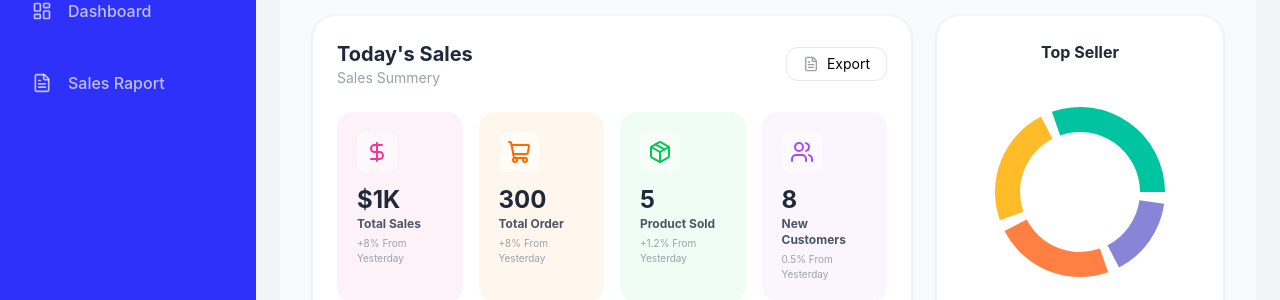
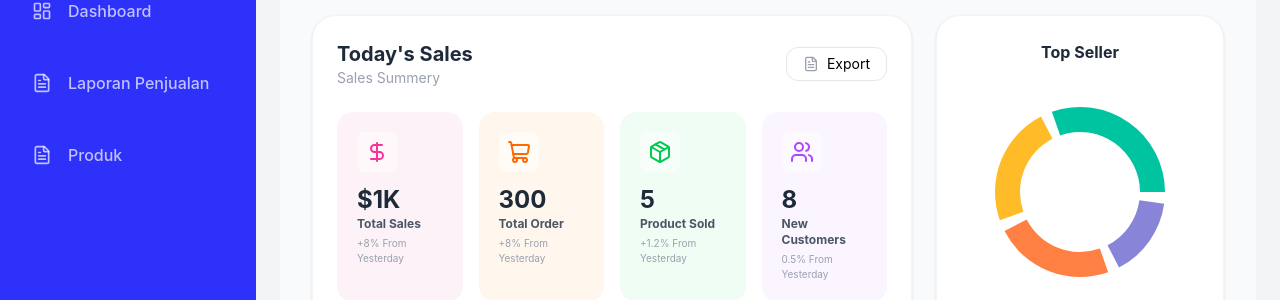
Before and after one commit to zack11112022/Sistem-Keuangan-ViennaAdmins, a React (Vite) app: page / in a window 1280 px wide. Shown: the part 121-421 px from the top of the page. Built offline with nearby package versions, Linux system fonts and the light colour scheme.

Commit message:
Pindahin lokasi file products sama perapian halaman login

```diff
--- a/index.html
+++ b/index.html
@@ -4,7 +4,7 @@
     <meta charset="UTF-8" />
     <link rel="icon" type="image/svg+xml" href="/favicon.svg" />
     <meta name="viewport" content="width=device-width, initial-scale=1.0" />
-    <title>bpf</title>
+    <title>ViennaAdmins</title>
   </head>
   <body>
     <div id="root"></div>
--- a/src/layout/Sidebar.jsx
+++ b/src/layout/Sidebar.jsx
@@ -6,7 +6,8 @@ const Sidebar = () => {
   // Menu disesuaikan dengan gambar: Dashboard dan Sales Raport
   const menuItems = [
     { name: 'Dashboard', icon: <LayoutDashboard size={20} />, path: '/dashboard' },
-    { name: 'Sales Raport', icon: <FileText size={20} />, path: '/sales-raport' },
+    { name: 'Laporan Penjualan', icon: <FileText size={20} />, path: '/sales-raport' },
+    { name: 'Produk', icon: <FileText size={20} />, path: '/sales-raport' },
   ];
 
   return (
--- a/src/pages/auth/Login.jsx
+++ b/src/pages/auth/Login.jsx
@@ -29,7 +29,7 @@ const Login = () => {
 
           {/* Judul & Sub-judul */}
           <div className="text-center mb-10">
-            <h2 className="text-4xl font-bold text-gray-900 tracking-tight">welcome Back!</h2>
+            <h2 className="text-4xl font-bold text-gray-900 tracking-tight">Welcome Back!</h2>
             <p className="text-gray-400 mt-2 font-medium">Silahkan login untuk mengelola dashboard</p>
           </div>
 
```
Also changed, not shown: src/pages/Products.jsx (renamed from src/pages/auth/Products.jsx).
